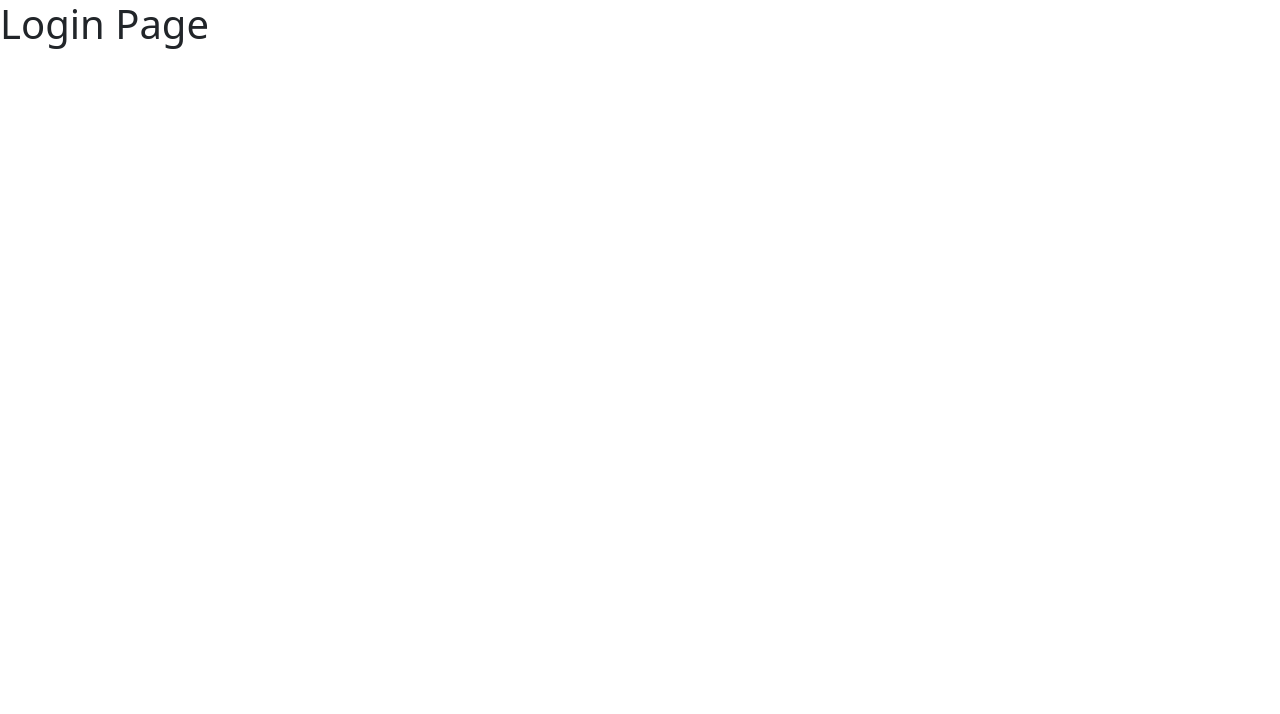
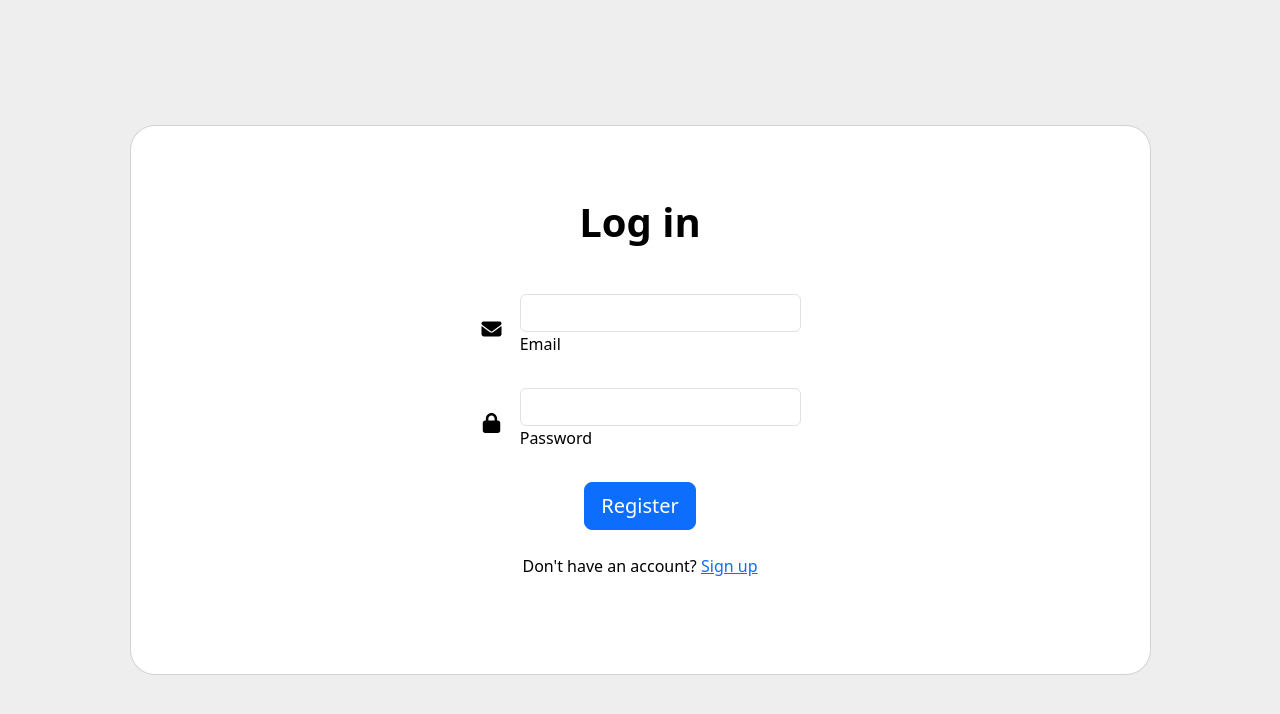
Before and after one commit to jaydgm/vlog, a React (Vite) app in the folder client/: page /login in a window 1280 px wide. Shown: the top 714 px of the page. Built offline with nearby package versions, Linux system fonts and the light colour scheme.

Commit message:
Create login file
login UI, function to handle fetching endpoint for signin

```diff
--- a/client/src/components/Login.jsx
+++ b/client/src/components/Login.jsx
@@ -1,12 +1,85 @@
 import { useState } from "react";
-
+import { Link } from 'react-router-dom';
+import 'bootstrap/dist/css/bootstrap.min.css';
+import { FontAwesomeIcon } from '@fortawesome/react-fontawesome';
+import { faUser, faEnvelope, faLock, faKey } from '@fortawesome/free-solid-svg-icons';
 
 function Login() {
+    const [email,setEmail] = useState('');
+    const [password,setPassword] = useState('')
+
+    const handleSignin = async () => {
+        try {
+        const res = await fetch('http://localhost:3000/signin', {
+          method: 'POST',
+          headers: {
+            'Content-Type': 'application/json'
+          },
+          body: JSON.stringify({
+            username,
+            password
+          }),
+        })
+      } catch (err) {
+        console.log('Error: ', error)
+      }
+
+        const data = await res.json();
+    }
 
     return (
         <>
-            <h1>Login Page</h1>
-        </>
+        <section className="vh-100" style={{ backgroundColor: "#eee" }}>
+            <div className="container h-100">
+            <div className="row d-flex justify-content-center align-items-center h-100">
+                <div className="col-lg-12 col-xl-11">
+                <div className="card text-black" style={{ borderRadius: "25px" }}>
+                    <div className="card-body p-md-5">
+                    <div className="row justify-content-center">
+                        <div className="col-md-10 col-lg-6 col-xl-5 order-2 order-lg-1">
+
+                        <p className="text-center h1 fw-bold mb-5 mx-1 mx-md-4 mt-4">Log in</p>
+
+                        <form
+                            className="mx-1 mx-md-4"
+                            >
+                            <div className="d-flex flex-row align-items-center mb-4">
+                            <FontAwesomeIcon icon={faEnvelope} className="fa-lg me-3 fa-fw" />
+                            <div className="form-outline flex-fill mb-0">
+                                <input type="email" id="form3Example3c" className="form-control" onChange={(e) => setEmail(e.target.value)} />
+                                <label className="form-label" htmlFor="form3Example3c">Email</label>
+                            </div>
+                            </div>
+
+                            <div className="d-flex flex-row align-items-center mb-4">
+                            <FontAwesomeIcon icon={faLock} className="fa-lg me-3 fa-fw" />
+                            <div className="form-outline flex-fill mb-0">
+                                <input type="password" id="form3Example4c" className="form-control" onChange={(e) => setPassword(e.target.value)} />
+                                <label className="form-label" htmlFor="form3Example4c">Password</label>
+                            </div>
+                            </div>
+
+                            <div className="d-flex justify-content-center mx-4 mb-3 mb-lg-4">
+                            <button
+                                type="submit"
+                                className="btn btn-primary btn-lg"
+                                >Register</button>
+                            </div>
+                            <div className="d-flex justify-content-center mb-5">
+                                <label className="form-check-label" htmlFor="form2Example3">
+                                Don't have an account? <Link to="/signup">Sign up</Link>
+                          </label>
+                        </div>
+                        </form>
+                        </div>
+                    </div>
+                    </div>
+                </div>
+                </div>
+            </div>
+            </div>
+        </section>
+    </>
     )
 }
 
```
